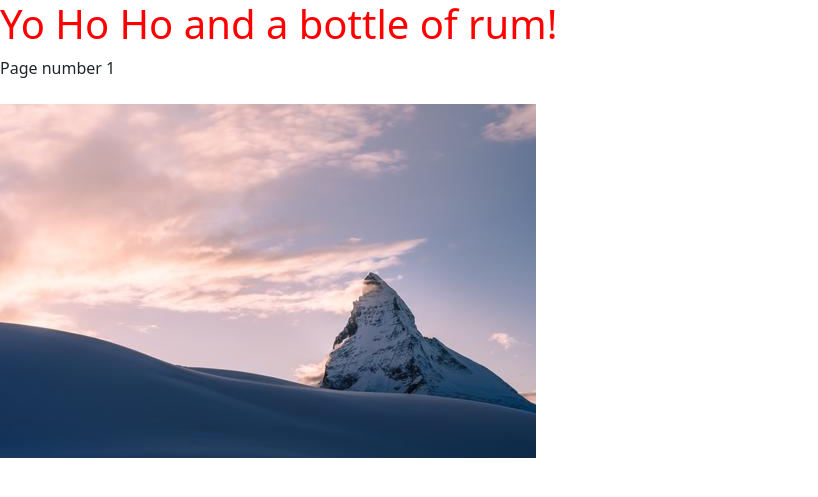
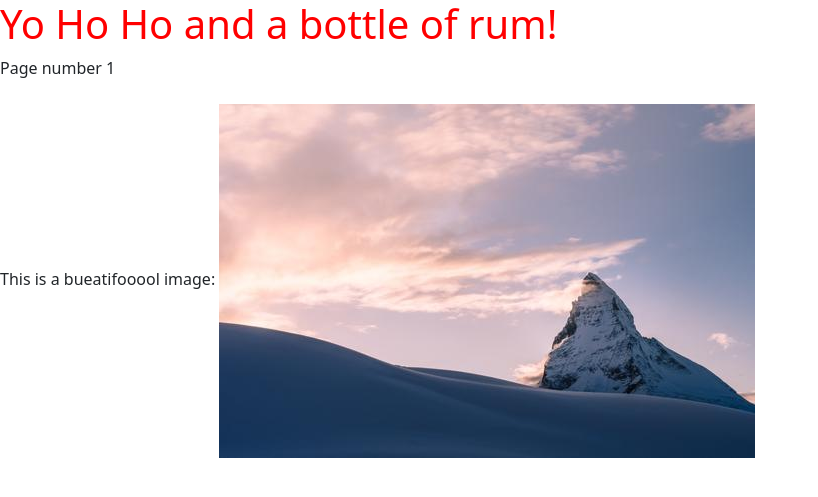
Before and after one commit to agordon/flask-git-learn, a Flask app: page / in a window 1280 px wide. Shown: the top 497 px of the page, without its empty margins (0-818 px from the left). Run offline with Flask 2, Linux system fonts and the light colour scheme; some libraries are stand-ins or nearby versions.

Commit message:
add image caption to template

```diff
--- a/templates/boots1.html
+++ b/templates/boots1.html
@@ -7,5 +7,7 @@ Page number 1
 <br/>
 <br/>
 
+This is a bueatifooool image:
+
 <img src="/static/picsum-354.jpg">
 {% endblock %}
```
